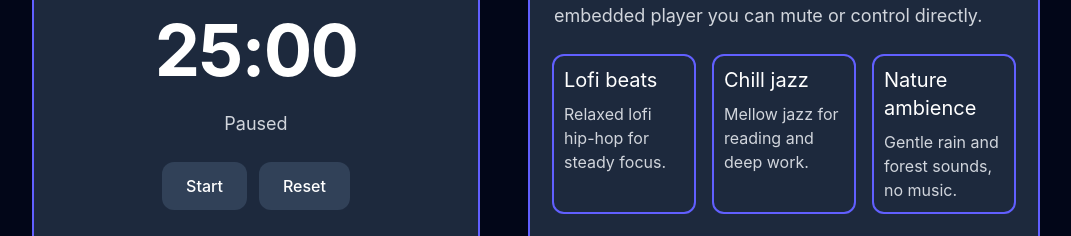
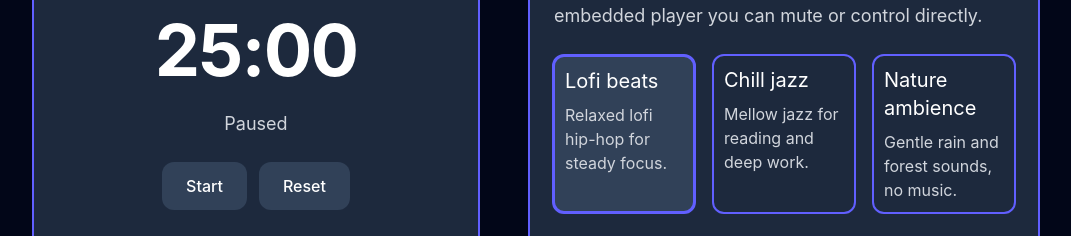
Before and after one commit to RomanIlyuk/The-Focus-Timer, a React (Vite) app: page / in a window 1280 px wide. Shown: the part 312-548 px from the top of the page, without its empty margins (104-1175 px from the left). Built offline with nearby package versions, Linux system fonts and the light colour scheme.

Commit message:
feat: add active state to the music select buttons

```diff
--- a/src/components/MusicWidget/MusicItem.jsx
+++ b/src/components/MusicWidget/MusicItem.jsx
@@ -1,9 +1,18 @@
-function MusicItem({ music, onSelect }) {
+function MusicItem({ music, onSelect, selectedMusic }) {
+  const isActive = music.style === selectedMusic.style;
+
   return (
     <li>
       <button
         onClick={() => onSelect(music)}
-        className="flex flex-col text-left border-2 border-indigo-500 rounded-xl p-2.5 h-full w-36 hover:bg-slate-700"
+        className={`flex flex-col text-left border-2 border-indigo-500 rounded-xl p-2.5 h-full w-36
+        ${
+          isActive
+            ? "border-3 border-indigo-500 bg-slate-700"
+            : "border-2 border-indigo-500 hover:bg-slate-700"
+        }
+
+        `}
       >
         <h3 className="text-white text-xl">{music.style}</h3>
         <p className="text-gray-300 text-md mt-2">{music.description}</p>
--- a/src/components/MusicWidget/MusicList.jsx
+++ b/src/components/MusicWidget/MusicList.jsx
@@ -1,10 +1,15 @@
 import MusicItem from "./MusicItem";
 
-function MusicList({ items, onSelect }) {
+function MusicList({ items, onSelect, selectedMusic }) {
   return (
     <ul className="flex justify-center items-stretch gap-4">
       {items.map((music) => (
-        <MusicItem key={music.style} music={music} onSelect={onSelect} />
+        <MusicItem
+          key={music.style}
+          music={music}
+          onSelect={onSelect}
+          selectedMusic={selectedMusic}
+        />
       ))}
     </ul>
   );
--- a/src/components/MusicWidget/MusicStations.jsx
+++ b/src/components/MusicWidget/MusicStations.jsx
@@ -28,7 +28,11 @@ function MusicStations() {
   return (
     <>
       <nav aria-label="Music stations">
-        <MusicList items={musicData} onSelect={setSelectedMusic} />
+        <MusicList
+          items={musicData}
+          onSelect={setSelectedMusic}
+          selectedMusic={selectedMusic}
+        />
       </nav>
       <MusicPlayer url={selectedMusic.url} />
     </>
```
